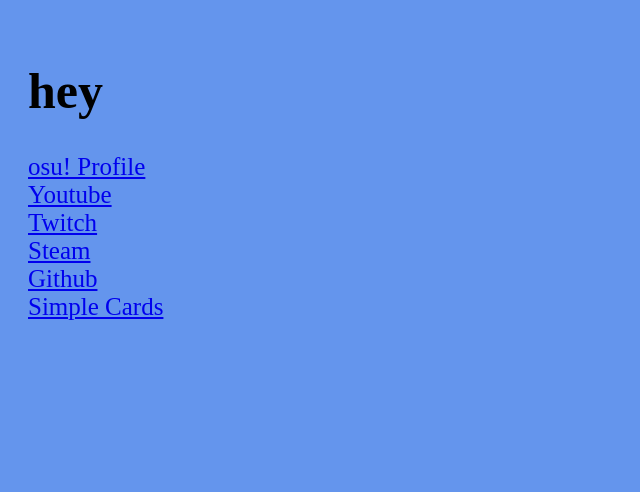
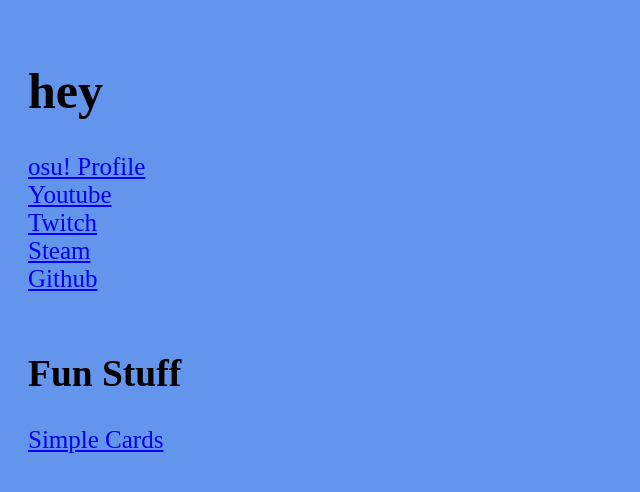
Before and after one commit to chezbananas/chezbananas.github.io, a plain HTML site: page index.html in a window 1280 px wide. Shown: the whole page, without its empty margins (0-640 px from the left). Drawn offline with Linux system fonts and the light colour scheme.

Commit message:
Update index.html

```diff
--- a/index.html
+++ b/index.html
@@ -13,7 +13,8 @@
 		<a href="https://twitch.tv/chezbananas"> Twitch </a> <br>
 		<a href="https://steamcommunity.com/id/chezbananas/"> Steam </a> <br>
 		<a href="https://github.com/chezbananas"> Github </a> <br>
-
+		<br>
+		<h2> Fun Stuff</h2>
 		<a href="./simpleCards.html"> Simple Cards</a>
 	</body>
 </html>
```
